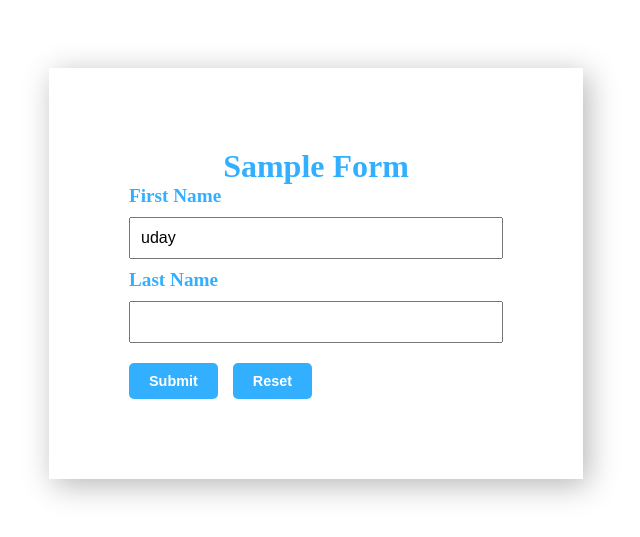
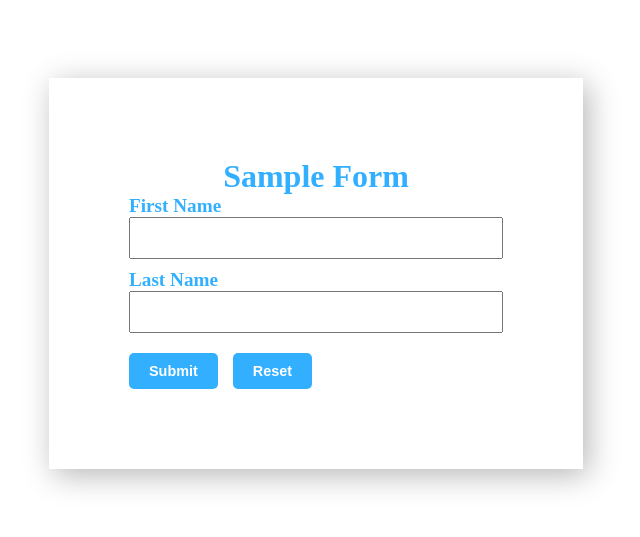
Before and after one commit to u-d-a-y-95/toy-form, a React (Create React App) app: page / in a window 1280 px wide. Shown: the part 127-664 px from the top of the page, without its empty margins (324-964 px from the left). Built offline with nearby package versions, Linux system fonts and the light colour scheme.

Commit message:
touched issue fixed

```diff
--- a/src/App.js
+++ b/src/App.js
@@ -2,22 +2,26 @@
 import ToyForm from './main-component';
 import * as yup from 'yup';
 function App() {
+  const initialValues = {
+    firstName: "",
+    lastName: ""
+  }
   let schema = yup.object().shape({
-    name: yup.string().email().required(),
-    lastname: yup.string().required(),
+    firstName: yup.string().required(),
+    lastName: yup.string().required(),
   });
   return (
     <div className="app">
       <h1>Sample Form</h1>
       <ToyForm
-        initialValues={{
-          name: "uday",
-          address: "",
-          lastname:"",
-          gender: "male",
-          district: "Dhaka"
+        initialValues={initialValues}
+        validationSchema={schema}
+        onSubmit={(values, { resetForm, setFieldValue }) => {
+          alert(JSON.stringify(values))
         }}
-        validationSchema={schema}
+        onReset={(values, { resetForm }) => {
+          resetForm()
+        }}
       >
         {
           ({
@@ -26,26 +30,45 @@ function App() {
             setFieldValue,
             errors,
             touched,
-            handleBlur
+            handleBlur,
+            handleReset,
+            handleSubmit
           }) => <>
-              <label htmlFor="name">First Name</label>
+              <div className=''>
+                <label htmlFor="firstName">First Name</label>
                 <input
-                id = "name"
-                name="name"
-                value={values?.name}
+                  id="firstName"
+                  name="firstName"
+                  value={values?.firstName}
                   onChange={handleChange}
                   onBlur={handleBlur}
                 />
-              <label htmlFor="name">Last Name</label>
+                {
+                  errors?.firstName && <span className="error">{errors?.firstName?.message}</span>
+                }
+              </div>
+
+              <div className="mt-1">
+                <label htmlFor="lastName">Last Name</label>
                 <input
-                name="lastname"
-                value={values?.lastname}
-                onChange={handleChange}
+                  id="lastName"
+                  name="lastName"
+                  value={values?.lastName}
+                  onChange={e => {
+                    setFieldValue("lastName", e?.target?.value)
+                  }}
                   onBlur={handleBlur}
                 />
+                {
+                  errors?.lastName && <span className="error">{errors?.lastName?.message}</span>
+                }
+              </div>
 
-              <button>Submit</button>
-              <button>Reset</button>
+              <div className="mt-1">
+                <button type='button' onClick={handleSubmit}>Submit</button>
+                <button type='button' onClick={handleReset}>Reset</button>
+              </div>
+
 
             </>
         }
--- a/src/index.css
+++ b/src/index.css
@@ -31,7 +31,6 @@ Label{
 input{
   display: block;
   width: 350px;
-  margin: 10px 0;
   padding: 10px 10px;
   font-size: 1rem;
 }
@@ -50,3 +49,12 @@ button{
   font-size: .9rem;
   border-radius: 5px;
 }
+
+.error{
+  color: tomato;
+  font-weight: bold;
+}
+
+.mt-1{
+  margin-top: 10px;
+}
--- a/src/main-component/index.js
+++ b/src/main-component/index.js
@@ -1,43 +1,50 @@
 import { useEffect, useReducer } from "react"
 import reducer from "./state/reducer"
-import { SET_ERRORS, SET_FIELD_TOUCHED, SET_FIELD_VALUE, SET_RESET, SET_VALUES } from "./state/type"
+import { SET_ERRORS, SET_FIELD_TOUCHED, SET_FIELD_VALUE, SET_RESET, SET_TOUCHED, SET_VALUES } from "./state/type"
 import { getInitialState } from "./state/utils"
 
-const ToyForm = ({ initialValues = {}, validationSchema,onSubmit,onReset, children }) => {
+const ToyForm = ({ initialValues = {}, validationSchema, onSubmit, onReset, children }) => {
 
     const [state, dispatch] = useReducer(reducer, getInitialState(initialValues))
 
 
-    const checkValidity = (schema, values) => {
-        schema?.validate(values, { abortEarly: false })
-            .then(valid => {
-                dispatch({
-                    type: SET_ERRORS,
-                    errors: {},
-                    isValid: true
-                })
-            })
-            .catch(err => {
-                dispatch({
-                    type: SET_ERRORS,
-                    errors: err?.inner?.reduce((acc, error) => {
+    const checkValidity = async (schema, values, touched) => {
+        try {
+            await schema?.validate(values, { abortEarly: false })
+            return {
+                isValid: true,
+                errors: {}
+            }
+        } catch (err) {
+            return {
+                isValid: false,
+                errors: err?.inner?.reduce((acc, error) => {
+                    if (touched[error.path]) {
                         acc[error.path] = {
                             value: error?.value,
                             message: error?.message,
                             type: error?.type
                         }
-                        return acc
-                    }, {}),
-                    isValid: false
-                })
-            })
+                    }
+                    return acc
+                }, {}),
+            }
+        }
+    }
+
+    const setCheckResult = async (schema, values, touched) => {
+        const obj = await checkValidity(schema, values, touched)
+        dispatch({
+            type: SET_ERRORS,
+            ...obj
+        })
     }
 
     useEffect(() => {
         if (state?.values && validationSchema) {
-            checkValidity(validationSchema, state?.values)
+            setCheckResult(validationSchema, state?.values, state?.touched)
         }
-    }, [state?.values, validationSchema])
+    }, [state?.values, state?.touched, validationSchema])
 
 
 
@@ -76,8 +83,15 @@ const ToyForm = ({ initialValues = {}, validationSchema,onSubmit,onReset, childr
             value: values
         })
     }
-    const handleSubmit =()=>{
-        onSubmit && onSubmit(state?.values,{
+    const handleSubmit = async () => {
+        // set
+        const touched = Object.keys(state.touched).reduce((acc, item) => {
+            acc[item] = true
+            return acc
+        }, {})
+        setCheckResult(validationSchema, state?.values, touched)
+        const obj = await checkValidity(validationSchema, state?.values, touched)
+        obj?.isValid && onSubmit && onSubmit(state?.values, {
             ...state,
             resetForm,
             handleChange,
--- a/src/main-component/state/reducer.js
+++ b/src/main-component/state/reducer.js
@@ -1,4 +1,4 @@
-import { SET_ERRORS, SET_FIELD_TOUCHED, SET_FIELD_VALUE, SET_RESET, SET_VALUES } from "./type";
+import { SET_ERRORS, SET_FIELD_TOUCHED, SET_FIELD_VALUE, SET_RESET, SET_TOUCHED, SET_VALUES } from "./type";
 import { getInitialState } from "./utils";
 
 const reducer = (state, action) => {
@@ -8,16 +8,21 @@ const reducer = (state, action) => {
             return { ...state }
         case SET_FIELD_VALUE:
             state.values[action.name] = action.value;
+            state.values = { ...state?.values }
+            return { ...state }
+        case SET_TOUCHED:
+            state.values = action.value;
             return { ...state }
         case SET_FIELD_TOUCHED:
-            state.touched[action.name] = action.value;
+            state.touched = action.value;
+            state.touched = { ...state?.touched }
             return { ...state }
         case SET_ERRORS:
             state.isValid = action?.isValid;
             state.errors = action?.errors
             return { ...state }
         case SET_RESET:
-            return getInitialState(action?.value)
+            return { ...getInitialState(action?.value) }
         default:
             return state;
     }
--- a/src/main-component/state/type.js
+++ b/src/main-component/state/type.js
@@ -4,4 +4,4 @@ export const SET_FIELD_TOUCHED = "SET_FIELD_TOUCHED"
 export const SET_ERRORS = "SET_ERRORS"
 export const SET_VALUES = "SET_VALUES"
 export const SET_RESET = "SET_RESET"
-// export const SET_ERRORS = "SET_ERRORS"
+export const SET_TOUCHED = "SET_TOUCHED"
--- a/src/main-component/state/utils.js
+++ b/src/main-component/state/utils.js
@@ -1,9 +1,16 @@
+// import { object } from "yup"
+
 export const getInitialState = (initialValue) =>{
+    const obj = {...initialValue}
+
     return {
-        values:initialValue,
+        values:obj,
         isDirty:false,
         isValid:true,
-        touched:{},
+        touched:Object.keys(obj).reduce((acc,item)=>{
+            acc[item] =false
+            return acc
+        },{}),
         errors:{}
     }
 }
```
Lines whose indentation alone changed are shown as unchanged.
